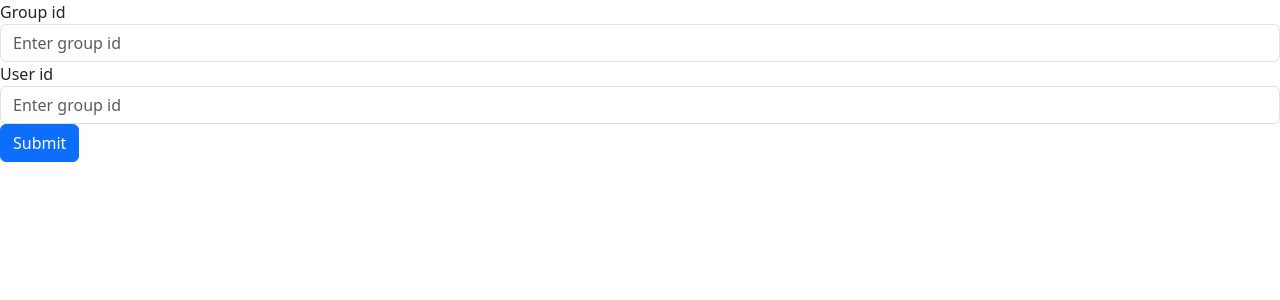
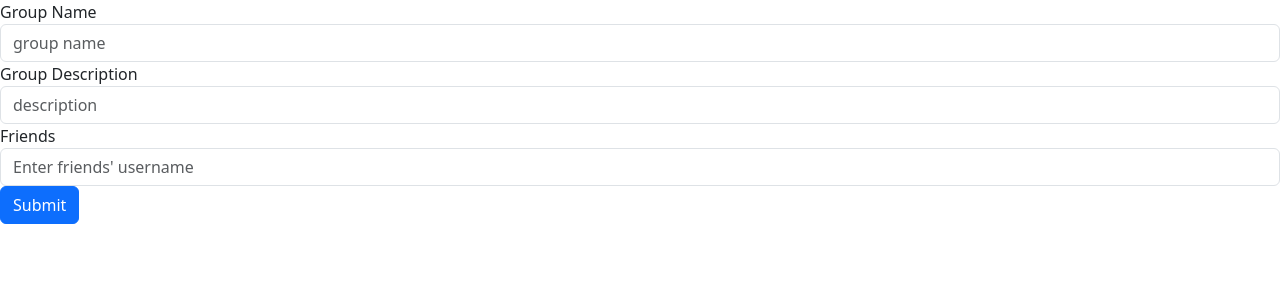
Before and after one commit to Anish59312/BugBuster, a PHP site: page /group.php in a window 1280 px wide. Shown: the part 56-356 px from the top of the page. Run offline with PHP 8.4, Linux system fonts and the light colour scheme.

Commit message:
group adding is working

```diff
--- a/duhacks-prototype/group.php
+++ b/duhacks-prototype/group.php
@@ -1,4 +1,83 @@
 
+
+<?php
+
+    require_once "config.php";
+
+    if(isset($_POST["groupCreateSubmit"])){
+        $groupName = $_POST["groupName"];
+        $groupDescription = $_POST["groupDescription"];
+        $users = $_POST["userName"];
+        $usersID = [];
+
+        $users = explode(",",$users);
+        //array of usernames of friends in group
+        //add creators username to this
+
+        $insetGroupsQuery = "INSERT INTO `groups`(`group_name`, `group_description`) VALUES(?,?)";
+
+        $stmt = mysqli_prepare($link, $insetGroupsQuery);
+
+        mysqli_stmt_bind_param($stmt, "ss", $groupName, $groupDescription);
+
+        mysqli_stmt_execute($stmt);
+
+        $findGroupIDQuery = "SELECT `group_id` FROM `groups` WHERE `group_name`=?";
+
+        $stmt = mysqli_prepare($link, $findGroupIDQuery);
+
+        mysqli_stmt_bind_param($stmt, "s", $groupName);
+
+        $stmt->execute();
+
+        $result = $stmt->get_result();
+        $groupID = $result->fetch_assoc()['group_id'];
+
+        $insertInUserGroupsQuery = "INSERT INTO `group_user`(`group_id`, `user_id`) VALUES(?,?)";
+        $stmt = mysqli_prepare($link, $insertInUserGroupsQuery);
+
+        $findUserIdQuery = "SELECT `user_id` FROM `user` WHERE `user_name` = ?";
+        $stmt2 = mysqli_prepare($link, $findUserIdQuery);
+
+        $usersID = [];
+
+        foreach($users as $usr){
+          mysqli_stmt_bind_param($stmt2, "s", $usr);
+          $stmt2->execute();
+          $resultUserID =  $stmt2->get_result();
+          if ($resultUserID->num_rows == 0) {
+            // var_dump($usersID);
+            // echo("<br>");
+            // var_dump($groupID);
+            // echo("<br>");
+            // var_dump($users);
+            // echo("<br>");
+            break;
+          }
+          $ID = $resultUserID->fetch_assoc()['user_id'];
+          array_push($usersID, $ID);
+        }
+
+        foreach($usersID as $usrid){
+          mysqli_stmt_bind_param($stmt, "ii", $groupID, $usrid);
+          $stmt->execute();
+        }
+
+        // var_dump($usersID);
+
+        // mysqli_stmt_bind_param($stmt, "ii", $groupID, $userID);
+        //   mysqli_stmt_execute($stmt);
+        //   var_dump($userID);
+        //   echo('<br>');
+
+        // foreach($usersID as $usr){
+        //   mysqli_stmt_bind_param($stmt, "ii", $groupID, $usr);
+        // }
+
+        echo("concept: comma seperated values for multiple insert <br> further develop this for better ui");
+    }
+
+?>
 
 
 <!doctype html>
@@ -37,54 +116,19 @@
 
 <form method="post" action="" >
   <div class="form-group">
-    <label for="exampleInputEmail1">Group id</label>
-    <input type="text" class="form-control" id="" name="group_id" placeholder="Enter group id">
+    <label for="exampleInputEmail1">Group Name</label>
+    <input type="text" class="form-control" name="groupName" placeholder="group name">
   </div>
   <div class="form-group">
-    <label for="exampleInputEmail1">User id</label>
-    <input type="textarea" class="form-control" id="" name="user_id" placeholder="Enter group id">
+    <label for="exampleInputEmail1">Group Description</label>
+    <input type="textarea" class="form-control" name="groupDescription" placeholder="description">
   </div>
-  <button type="submit" class="btn btn-primary" name="cgsub">Submit</button>
+  <div class="form-group">
+    <label for="userName">Friends</label>
+    <input type="textarea" class="form-control" name="userName" placeholder="Enter friends' username">
+  </div>
+  <button type="submit" class="btn btn-primary" name="groupCreateSubmit">Submit</button>
 </form>
     <script src="https://cdn.jsdelivr.net/npm/bootstrap@5.3.2/dist/js/bootstrap.bundle.min.js" integrity="sha384-C6RzsynM9kWDrMNeT87bh95OGNyZPhcTNXj1NW7RuBCsyN/o0jlpcV8Qyq46cDfL" crossorigin="anonymous"></script>
   </body>
 </html>
-
-<?php
-
-    require_once "config.php";
-
-    if(isset($_POST["cgsub"])){
-        $group_id = intval($_POST["group_id"]);
-        $user_id = $_POST["user_id"];
-
-        var_dump($user_id);
-        echo("<br>");
-
-        $users = explode(",",$user_id);
-        //array of users
-
-        $users = array_map('intval', $users);
-        //users as int
-
-        var_dump($users);
-        echo("<br>");
-
-        $query = "INSERT INTO `friendcircle`(`group_id`, `user_id`) VALUES(?, ?)";
-
-        $stmt = mysqli_prepare($link, $query);
-
-        foreach($users as $usr){
-            mysqli_stmt_bind_param($stmt, "ii", $group_id, $usr);
-            if(mysqli_stmt_execute($stmt)){
-                echo($group_id . " - ". $usr."<br>");
-            }
-            else{
-                echo("error");
-            }
-        }
-
-        echo("concept: comma seperated values for multiple insert <br> further develop this for better ui");
-    }
-
-?>
--- a/duhacks-prototype/home1.php
+++ b/duhacks-prototype/home1.php
@@ -1,5 +1,8 @@
 <?php
-
+  include("config.php");
+  session_start();
+  if ($_SESSION["loggedin"])
+    header("Location: login.php");
 ?>
 
 
--- a/duhacks-prototype/register.php
+++ b/duhacks-prototype/register.php
@@ -6,7 +6,7 @@ if ($_SERVER['REQUEST_METHOD'] == 'POST' && isset($_POST['register'])) {
     $password = $_POST['password'];
     $email = $_POST['email'];
 
-    $check_usr_exsist = "SELECT `user_id` FROM `user` WHERE `username` = '$username'";
+    $check_usr_exsist = "SELECT `user_id` FROM `user` WHERE `user_name` = '$username'";
     $result = mysqli_query($link, $check_usr_exsist);
     if(mysqli_num_rows($result) > 0){
         header("Location: register.php?message=".urlencode("username already exsist"));
```
Also changed, not shown: duhacks-prototype/login.php (+30 -4 lines).
